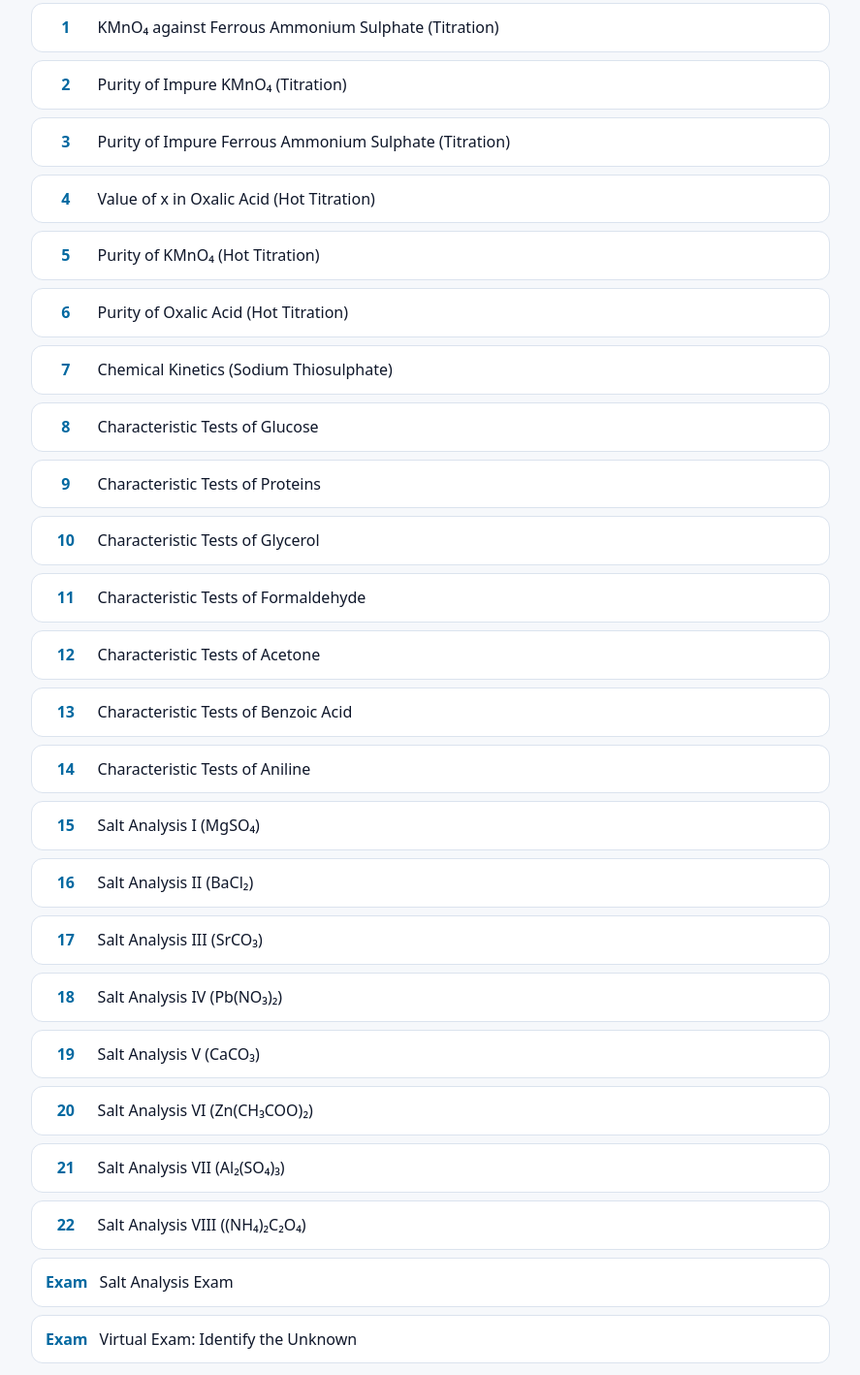
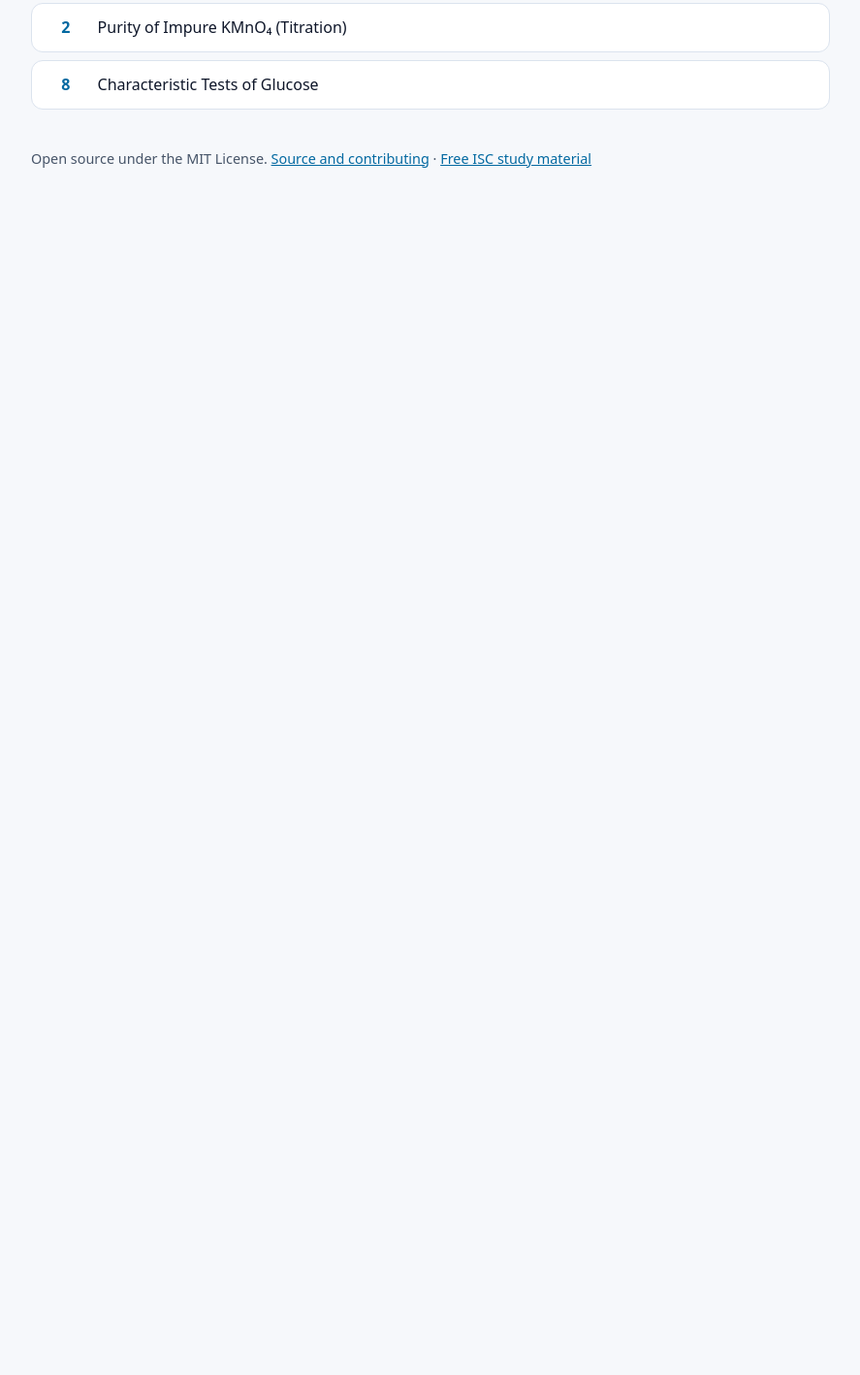
Before and after one commit to ad5253/iscexperimentlabs, a plain HTML site: page index.html in a window 1280 px wide. Shown: the part 202-1620 px from the top of the page at 97% size, without its empty margins (196-1083 px from the left). After the commit the page ends 800 px from the top, so only its background shows below. Drawn offline with Linux system fonts and the light colour scheme.

Commit message:
Update index.html

```diff
--- a/index.html
+++ b/index.html
@@ -30,30 +30,11 @@
 
   <h2>Chemistry (24 pages: experiments and exam simulators)</h2>
   <ul>
-      <li><a href="chemistry/kmno4-vs-fas.html"><span class="n">1</span>KMnO₄ against Ferrous Ammonium Sulphate (Titration)</a></li>
+
       <li><a href="chemistry/impure-kmno4.html"><span class="n">2</span>Purity of Impure KMnO₄ (Titration)</a></li>
-      <li><a href="chemistry/impure-fas.html"><span class="n">3</span>Purity of Impure Ferrous Ammonium Sulphate (Titration)</a></li>
-      <li><a href="chemistry/oxalic-acid-x.html"><span class="n">4</span>Value of x in Oxalic Acid (Hot Titration)</a></li>
-      <li><a href="chemistry/purity-kmno4.html"><span class="n">5</span>Purity of KMnO₄ (Hot Titration)</a></li>
-      <li><a href="chemistry/purity-oxalic-acid.html"><span class="n">6</span>Purity of Oxalic Acid (Hot Titration)</a></li>
-      <li><a href="chemistry/kinetics-thiosulphate.html"><span class="n">7</span>Chemical Kinetics (Sodium Thiosulphate)</a></li>
       <li><a href="chemistry/glucose-tests.html"><span class="n">8</span>Characteristic Tests of Glucose</a></li>
-      <li><a href="chemistry/proteins.html"><span class="n">9</span>Characteristic Tests of Proteins</a></li>
-      <li><a href="chemistry/glycerol.html"><span class="n">10</span>Characteristic Tests of Glycerol</a></li>
-      <li><a href="chemistry/formaldehyde.html"><span class="n">11</span>Characteristic Tests of Formaldehyde</a></li>
-      <li><a href="chemistry/acetone.html"><span class="n">12</span>Characteristic Tests of Acetone</a></li>
-      <li><a href="chemistry/benzoic-acid.html"><span class="n">13</span>Characteristic Tests of Benzoic Acid</a></li>
-      <li><a href="chemistry/aniline.html"><span class="n">14</span>Characteristic Tests of Aniline</a></li>
-      <li><a href="chemistry/salt-analysis-mgso4.html"><span class="n">15</span>Salt Analysis I (MgSO₄)</a></li>
-      <li><a href="chemistry/salt-analysis-bacl2.html"><span class="n">16</span>Salt Analysis II (BaCl₂)</a></li>
-      <li><a href="chemistry/salt-analysis-srco3.html"><span class="n">17</span>Salt Analysis III (SrCO₃)</a></li>
-      <li><a href="chemistry/salt-analysis-pb-no3-2.html"><span class="n">18</span>Salt Analysis IV (Pb(NO₃)₂)</a></li>
-      <li><a href="chemistry/salt-analysis-caco3.html"><span class="n">19</span>Salt Analysis V (CaCO₃)</a></li>
-      <li><a href="chemistry/salt-analysis-zn-acetate.html"><span class="n">20</span>Salt Analysis VI (Zn(CH₃COO)₂)</a></li>
-      <li><a href="chemistry/salt-analysis-al2so43.html"><span class="n">21</span>Salt Analysis VII (Al₂(SO₄)₃)</a></li>
-      <li><a href="chemistry/salt-analysis-nh4-2c2o4.html"><span class="n">22</span>Salt Analysis VIII ((NH₄)₂C₂O₄)</a></li>
-      <li><a href="chemistry/salt-analysis-exam.html"><span class="n">Exam</span>Salt Analysis Exam</a></li>
-      <li><a href="chemistry/exam-identify-unknown.html"><span class="n">Exam</span>Virtual Exam: Identify the Unknown</a></li>
+
+
   </ul>
 
   <footer>
```
